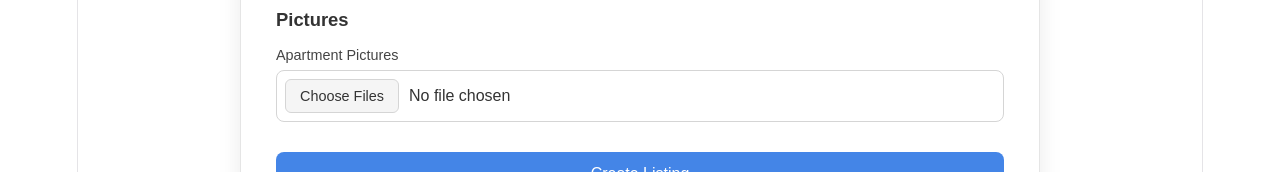
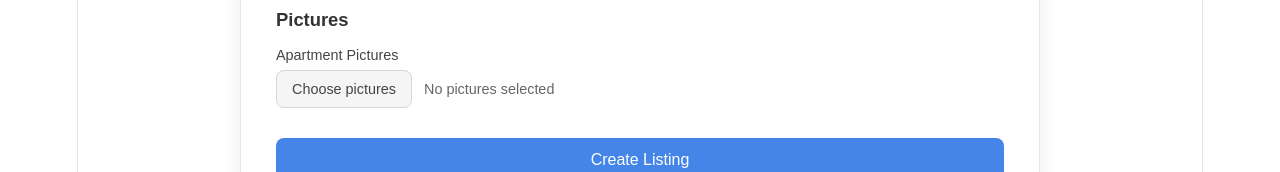
Before and after one commit to vitaliti/website_test, a React (Vite) app: page /create-listing in a window 1280 px wide. Shown: the part 553-725 px from the top of the page. Built offline with nearby package versions, Linux system fonts and the light colour scheme; no server answers; the database is empty.

Commit message:
Allow users to select thumbnail pictures and display order of apartment pictures.

```diff
--- a/src/components/pages/CreateListing.css
+++ b/src/components/pages/CreateListing.css
@@ -119,6 +119,8 @@
     border-radius: 8px;
 
     cursor: pointer;
+
+    font-size: 0.9rem;
 }
 
 .form-checkboxes label:hover {
@@ -133,15 +135,55 @@
     cursor: pointer;
 }
 
-.form-checkboxes label {
-    font-size: 0.9rem;
+/* PICTURE UPLOAD */
+
+.picture-upload {
+    display: flex;
+    align-items: center;
+    gap: 12px;
+    flex-wrap: wrap;
 }
 
-/* PICTURE */
+.picture-upload input[type="file"] {
+    position: absolute;
+    width: 1px;
+    height: 1px;
+    padding: 0;
+    margin: -1px;
+    overflow: hidden;
+    clip: rect(0, 0, 0, 0);
+    white-space: nowrap;
+    border: 0;
+}
 
-.form-field input[type="file"] {
-    padding: 8px;
+.picture-upload-button {
+    display: inline-block;
+
+    padding: 10px 15px;
+
+    border: 1px solid #d5d5d5;
+    border-radius: 8px;
+
+    background-color: #f5f5f5;
+    color: #333;
+
+    font-size: 0.95rem;
+    font-family: inherit;
+    font-weight: 500;
+
     cursor: pointer;
+
+    transition: background-color 0.2s, border-color 0.2s;
+}
+
+.picture-upload-button:hover {
+    background-color: #e9e9e9;
+    border-color: #bbb;
+}
+
+.picture-upload-count {
+    color: #666;
+    font-size: 0.9rem;
 }
 
 /* MESSAGE */
@@ -213,63 +255,7 @@
     border-color: #bbb;
 }
 
-/* MOBILE */
-
-@media (max-width: 600px) {
-    .create-listing {
-        padding: 25px 10px;
-    }
-
-    .listing-card {
-        padding: 25px 18px;
-        border-radius: 14px;
-    }
-
-    .listing-card h1 {
-        font-size: 1.7rem;
-    }
-
-    .listing-description {
-        margin-bottom: 25px;
-    }
-
-    .form-row,
-    .form-row:first-child {
-        grid-template-columns: 1fr;
-    }
-
-    .form-checkboxes {
-        grid-template-columns: 1fr;
-    }
-
-    .form-section {
-        margin-bottom: 25px;
-    }
-
-    .checkbox-grid {
-    grid-template-columns: 1fr;
-    }
-}
-
-.form-field input[type="file"]::file-selector-button {
-    padding: 8px 14px;
-    margin-right: 10px;
-
-    border: 1px solid #d5d5d5;
-    border-radius: 6px;
-
-    background-color: #f5f5f5;
-    color: #333;
-
-    font-size: 0.9rem;
-    font-family: inherit;
-
-    cursor: pointer;
-}
-
-.form-field input[type="file"]::file-selector-button:hover {
-    background-color: #e9e9e9;
-}
+/* CHECKBOX GRID */
 
 .checkbox-grid {
     display: grid;
@@ -306,3 +292,99 @@
 .checkbox-option span {
     font-size: 0.9rem;
 }
+
+/* APARTMENT EDIT IMAGES */
+
+.apartment-edit-images {
+    display: grid;
+    grid-template-columns: repeat(3, 1fr);
+    gap: 16px;
+}
+
+.apartment-edit-image {
+    padding: 10px;
+
+    border: 2px solid #e1e1e1;
+    border-radius: 10px;
+
+    cursor: grab;
+
+    background-color: white;
+
+    transition: border-color 0.15s, opacity 0.15s, transform 0.15s;
+}
+
+.apartment-edit-image:hover {
+    border-color: #bbb;
+}
+
+.apartment-edit-image:active {
+    cursor: grabbing;
+}
+
+.apartment-edit-image.dragging {
+    opacity: 0.5;
+    border-color: #4485e7;
+}
+
+.apartment-edit-image img {
+    display: block;
+    width: 100%;
+    height: 180px;
+
+    object-fit: cover;
+
+    border-radius: 6px;
+
+    margin-bottom: 10px;
+}
+
+.apartment-edit-image-order {
+    font-size: 0.9rem;
+    font-weight: 500;
+    color: #444;
+}
+
+/* MOBILE */
+
+@media (max-width: 700px) {
+    .apartment-edit-images {
+        grid-template-columns: 1fr;
+    }
+}
+
+@media (max-width: 600px) {
+    .create-listing {
+        padding: 25px 10px;
+    }
+
+    .listing-card {
+        padding: 25px 18px;
+        border-radius: 14px;
+    }
+
+    .listing-card h1 {
+        font-size: 1.7rem;
+    }
+
+    .listing-description {
+        margin-bottom: 25px;
+    }
+
+    .form-row,
+    .form-row:first-child {
+        grid-template-columns: 1fr;
+    }
+
+    .form-checkboxes {
+        grid-template-columns: 1fr;
+    }
+
+    .checkbox-grid {
+        grid-template-columns: 1fr;
+    }
+
+    .form-section {
+        margin-bottom: 25px;
+    }
+}
--- a/src/components/pages/CreateListing.tsx
+++ b/src/components/pages/CreateListing.tsx
@@ -38,9 +38,7 @@ export default function CreateListing() {
         loadNeighborhoods();
     }, []);
 
-    function handlePictureChange(
-        event: React.ChangeEvent<HTMLInputElement>
-    ) {
+    function handlePictureChange(event: React.ChangeEvent<HTMLInputElement>) {
         const files = Array.from(event.target.files ?? []);
         setPictures(files);
     }
@@ -84,7 +82,9 @@ export default function CreateListing() {
             return;
         }
 
-        for (const picture of pictures) {
+        for (let index = 0; index < pictures.length; index++) {
+            const picture = pictures[index];
+
             const filePath = `${user.id}/${data.id}/${crypto.randomUUID()}-${picture.name}`;
 
             const { error: uploadError } = await supabase.storage
@@ -106,6 +106,7 @@ export default function CreateListing() {
                 .insert({
                     apartment_id: data.id,
                     image_path: filePath,
+                    display_order: index,
                 });
 
             if (imageRecordError) {
@@ -136,6 +137,7 @@ export default function CreateListing() {
                         <div className="form-row">
                             <div className="form-field">
                                 <label htmlFor="city">City</label>
+
                                 <input
                                     id="city"
                                     type="text"
@@ -148,6 +150,7 @@ export default function CreateListing() {
 
                             <div className="form-field">
                                 <label htmlFor="neighborhood">Neighborhood</label>
+
                                 <select
                                     id="neighborhood"
                                     value={neighborhoodId}
@@ -172,6 +175,7 @@ export default function CreateListing() {
                         <div className="form-row">
                             <div className="form-field">
                                 <label htmlFor="price">Price</label>
+
                                 <input
                                     id="price"
                                     type="number"
@@ -184,6 +188,7 @@ export default function CreateListing() {
 
                             <div className="form-field">
                                 <label htmlFor="floor">Floor</label>
+
                                 <input
                                     id="floor"
                                     type="number"
@@ -196,6 +201,7 @@ export default function CreateListing() {
 
                             <div className="form-field">
                                 <label htmlFor="rooms">Rooms</label>
+
                                 <input
                                     id="rooms"
                                     type="number"
@@ -242,6 +248,8 @@ export default function CreateListing() {
 
                         <div className="form-field">
                             <label htmlFor="picture">Apartment Pictures</label>
+
+                            <div className="picture-upload">
                                 <input
                                     id="picture"
                                     type="file"
@@ -249,6 +257,19 @@ export default function CreateListing() {
                                     multiple
                                     onChange={handlePictureChange}
                                 />
+
+                                <label htmlFor="picture" className="picture-upload-button">
+                                    Choose pictures
+                                </label>
+
+                                <span className="picture-upload-count">
+                                    {pictures.length === 0
+                                        ? "No pictures selected"
+                                        : pictures.length === 1
+                                          ? "1 picture selected"
+                                          : `${pictures.length} pictures selected`}
+                                </span>
+                            </div>
                         </div>
                     </section>
 
--- a/src/components/pages/EditApartment.tsx
+++ b/src/components/pages/EditApartment.tsx
@@ -2,6 +2,13 @@ import { useEffect, useState } from "react";
 import { useNavigate, useParams } from "react-router-dom";
 import { supabase } from "../../lib/supabase";
 import "./CreateListing.css";
+
+type ApartmentImage = {
+    id: string;
+    apartment_id: string;
+    image_path: string;
+    display_order: number;
+};
 
 export default function EditApartment() {
     const { id } = useParams();
@@ -19,6 +26,9 @@ export default function EditApartment() {
     const [storage, setStorage] = useState(false);
     const [ac, setAc] = useState(false);
     const [garage, setGarage] = useState(false);
+
+    const [images, setImages] = useState<ApartmentImage[]>([]);
+    const [draggedImageId, setDraggedImageId] = useState<string | null>(null);
 
     const [loading, setLoading] = useState(true);
     const [saving, setSaving] = useState(false);
@@ -88,11 +98,65 @@ export default function EditApartment() {
             setAc(data.ac);
             setGarage(data.garage);
 
+            const { data: imagesData, error: imagesError } = await supabase
+                .from("ApartmentImages")
+                .select("id, apartment_id, image_path, display_order")
+                .eq("apartment_id", id)
+                .order("display_order", { ascending: true });
+
+            if (imagesError) {
+                console.error("Error loading apartment images:", imagesError);
+                setError("Failed to load apartment images.");
+                setLoading(false);
+                return;
+            }
+
+            setImages(imagesData ?? []);
+
             setLoading(false);
         }
 
         loadApartment();
     }, [id]);
+
+    function handleDragStart(imageId: string) {
+        setDraggedImageId(imageId);
+    }
+
+    function handleDragEnd() {
+        setDraggedImageId(null);
+    }
+
+    function handleDrop(targetImageId: string) {
+        if (!draggedImageId || draggedImageId === targetImageId) {
+            setDraggedImageId(null);
+            return;
+        }
+
+        setImages((currentImages) => {
+            const draggedIndex = currentImages.findIndex(
+                (image) => image.id === draggedImageId
+            );
+
+            const targetIndex = currentImages.findIndex(
+                (image) => image.id === targetImageId
+            );
+
+            if (draggedIndex === -1 || targetIndex === -1) {
+                return currentImages;
+            }
+
+            const newImages = [...currentImages];
+
+            const [draggedImage] = newImages.splice(draggedIndex, 1);
+
+            newImages.splice(targetIndex, 0, draggedImage);
+
+            return newImages;
+        });
+
+        setDraggedImageId(null);
+    }
 
     async function handleSubmit(event: React.SubmitEvent) {
         event.preventDefault();
@@ -124,6 +188,28 @@ export default function EditApartment() {
             setError(error.message);
             setSaving(false);
             return;
+        }
+
+        for (let index = 0; index < images.length; index++) {
+            const image = images[index];
+
+            const { error: imageOrderError } = await supabase
+                .from("ApartmentImages")
+                .update({
+                    display_order: index,
+                })
+                .eq("id", image.id)
+                .eq("apartment_id", id);
+
+            if (imageOrderError) {
+                console.error(
+                    "Error updating apartment image order:",
+                    imageOrderError
+                );
+                setError(imageOrderError.message);
+                setSaving(false);
+                return;
+            }
         }
 
         navigate(`/apartments/${id}`);
@@ -198,7 +284,9 @@ export default function EditApartment() {
 
                         <div className="form-row">
                             <div className="form-field">
-                                <label htmlFor="price">Price (€ / month)</label>
+                                <label htmlFor="price">
+                                    Price (€ / month)
+                                </label>
                                 <input
                                     id="price"
                                     type="number"
@@ -277,6 +365,62 @@ export default function EditApartment() {
                         </div>
                     </div>
 
+                    <div className="form-section">
+                        <h2>Apartment Pictures</h2>
+
+                        <p className="listing-description">
+                            Drag pictures to change their order. The first
+                            picture will be the main picture.
+                        </p>
+
+                        {images.length === 0 ? (
+                            <p>No pictures uploaded.</p>
+                        ) : (
+                            <div className="apartment-edit-images">
+                                {images.map((image, index) => {
+                                    const imageUrl = supabase.storage
+                                        .from("apartment-images")
+                                        .getPublicUrl(image.image_path)
+                                        .data.publicUrl;
+
+                                    return (
+                                        <div
+                                            className={
+                                                draggedImageId === image.id
+                                                    ? "apartment-edit-image dragging"
+                                                    : "apartment-edit-image"
+                                            }
+                                            key={image.id}
+                                            draggable
+                                            onDragStart={() =>
+                                                handleDragStart(image.id)
+                                            }
+                                            onDragEnd={handleDragEnd}
+                                            onDragOver={(event) =>
+                                                event.preventDefault()
+                                            }
+                                            onDrop={() =>
+                                                handleDrop(image.id)
+                                            }
+                                        >
+                                            <img
+                                                src={imageUrl}
+                                                alt={`Apartment picture ${
+                                                    index + 1
+                                                }`}
+                                            />
+
+                                            <div className="apartment-edit-image-order">
+                                                Picture {index + 1}
+                                                {index === 0 && " (Main)"}
+                                            </div>
+                                        </div>
+                                    );
+                                })}
+                            </div>
+                        )}
+                    </div>
+
                     {error && (
                         <p className="listing-message error">
                             {error}
```
Also changed, not shown: src/components/pages/Home.tsx (+29 -8 lines). Lines whose indentation alone changed are shown as unchanged.
